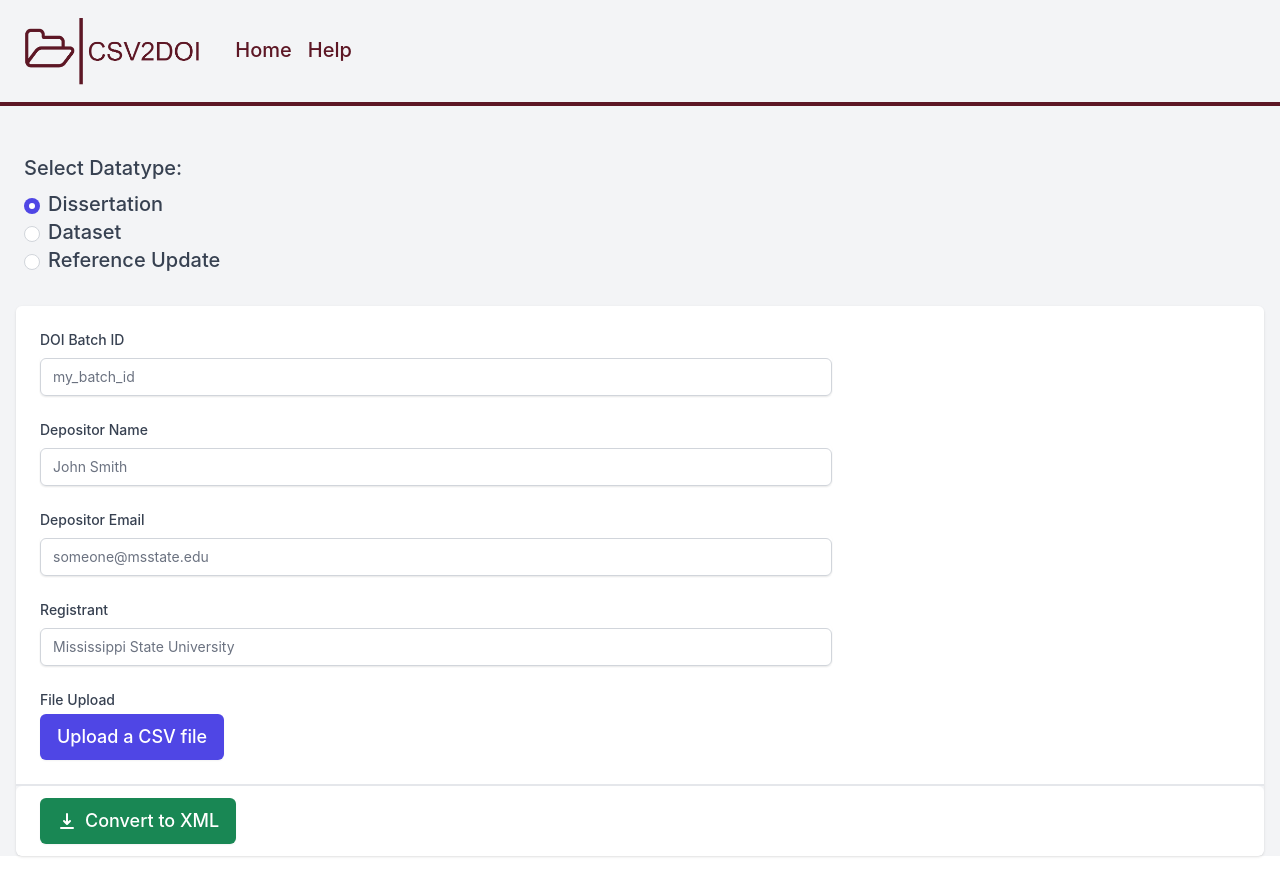
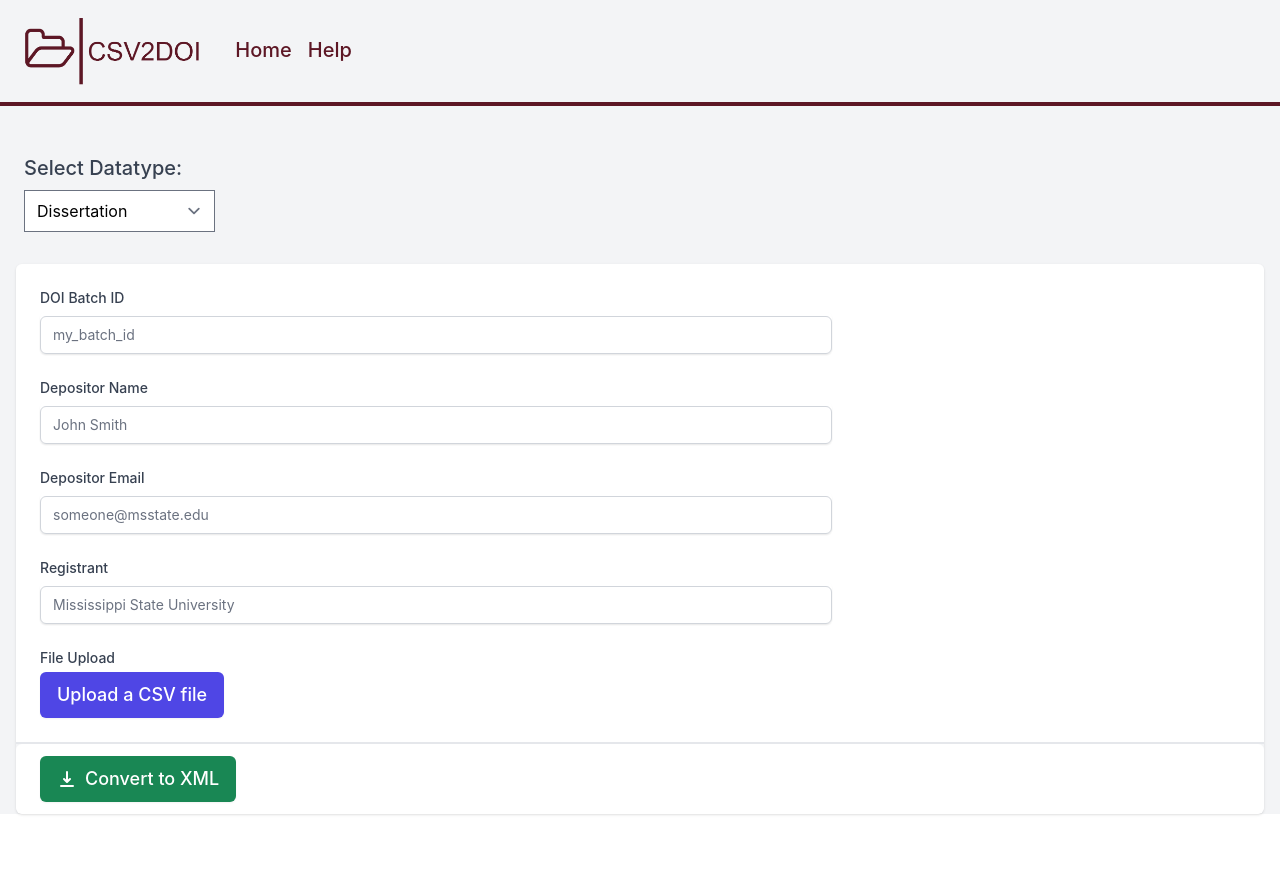
Before and after one commit to mackhack321/csv2doi, a React (Create React App) app: page / in a window 1280 px wide. After the commit the page ends 830 px from the top, so only its background shows below. Built offline with nearby package versions, Linux system fonts and the light colour scheme.

Commit message:
change radio buttons to dropdown

```diff
--- a/src/components/Radio.js
+++ b/src/components/Radio.js
@@ -12,43 +12,11 @@ export default function Radio() {
           Select Datatype:
         </label>
 
-        <div className="justify-center ">
-          {/* <h1>Radio value is : {radio}</h1> */}
-          <input
-            className="focus:ring-indigo-500 h-4 w-4 text-indigo-600 border-gray-300"
-            type="radio"
-            checked={radio === "dissertation"}
-            value="dissertation"
-            onChange={(e) => {
-              setRadio(e.target.value);
-            }}
-          />
-          <label className="pl-2 font-medium text-gray-700">Dissertation</label>
-          <br />
-          <input
-            className="focus:ring-indigo-500 h-4 w-4 text-indigo-600 border-gray-300"
-            type="radio"
-            checked={radio === "dataset"}
-            value="dataset"
-            onChange={(e) => {
-              setRadio(e.target.value);
-            }}
-          />
-          <label className="pl-2 font-medium text-gray-700">Dataset</label>
-          <br />
-          <input
-            className="focus:ring-indigo-500 h-4 w-4 text-indigo-600 border-gray-300"
-            type="radio"
-            checked={radio === "refUpdate"}
-            value="refUpdate"
-            onChange={(e) => {
-              setRadio(e.target.value);
-            }}
-          />
-          <label className="pl-2 font-medium text-gray-700">
-            Reference Update
-          </label>
-        </div>
+        <select className="w-fit" onChange={(e) => setRadio(e.target.value)}>
+          <option value="dissertation">Dissertation</option>
+          <option value="dataset">Dataset</option>
+          <option value="refUpdate">Reference Update</option>
+        </select>
       </form>
       {radio === "dataset" && <Dataset />}
       {radio === "dissertation" && <Dissertation />}
```
